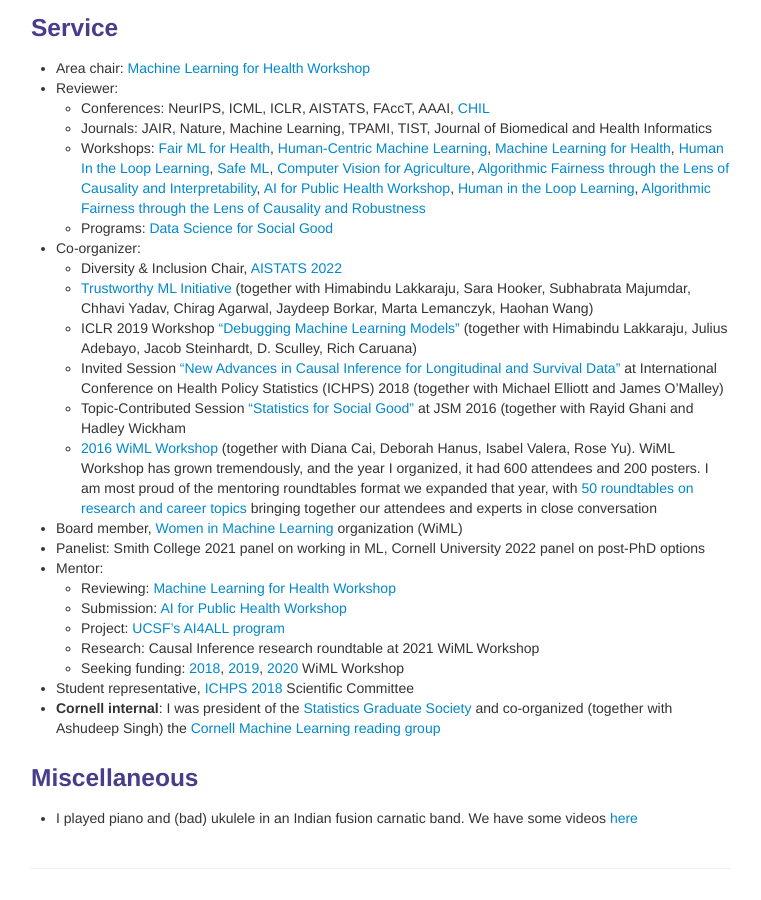
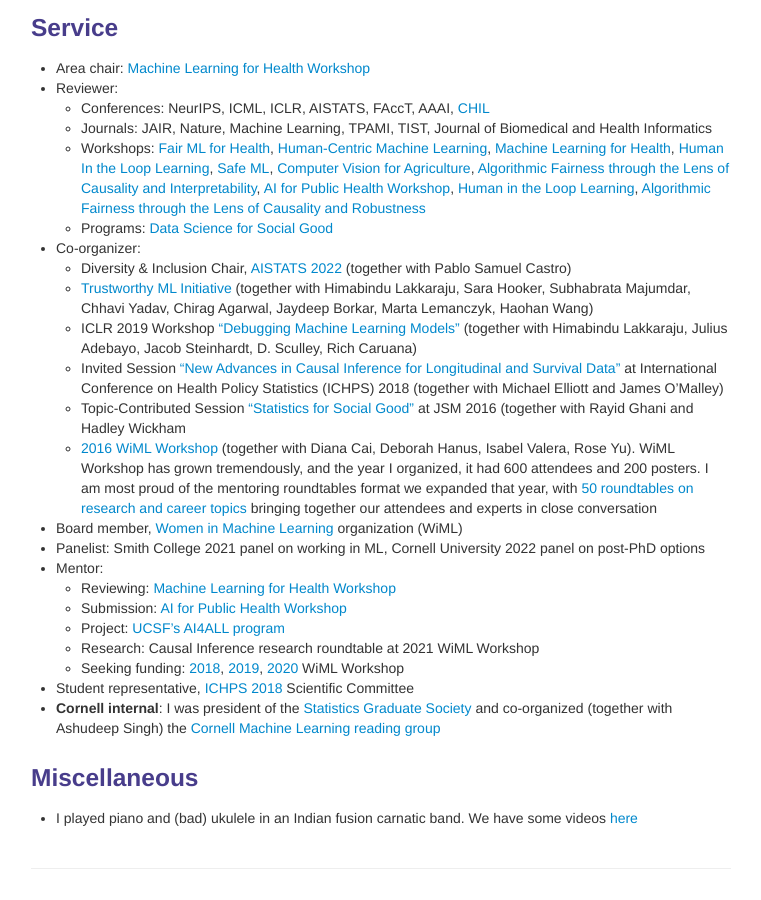
Before and after one commit to shftan/shftan.github.io, a Jekyll site: the page built from index.md, in a window 1280 px wide and 900 px high, scrolled down 2883 px. Shown: the whole window, without its empty margins (259-1020 px from the left). Built offline with Jekyll 4.4.1, drawn with Linux system fonts in a browser that asks for light colours.

Commit message:
Update index.md

```diff
--- a/index.md
+++ b/index.md
@@ -142,7 +142,7 @@ For older publications and posters, click <a class="paper" href="olderpublicatio
   - Workshops: [Fair ML for Health](https://www.fairmlforhealth.com/), [Human-Centric Machine Learning](https://sites.google.com/view/hcml-2019), [Machine Learning for Health](https://ml4health.github.io/2019/), [Human In the Loop Learning](https://sites.google.com/view/hill2019/home), [Safe ML](https://sites.google.com/view/safeml-iclr2019/home), [Computer Vision for Agriculture](https://www.cv4gc.org/cv4a2020/), [Algorithmic Fairness through the Lens of Causality and Interpretability](https://www.afciworkshop.org/), [AI for Public Health Workshop](https://aiforpublichealth.github.io/), [Human in the Loop Learning](https://www.icml-hill.com/), [Algorithmic Fairness through the Lens of Causality and Robustness](https://www.afciworkshop.org/)
   - Programs: <a href="http://www.dssgfellowship.org/">Data Science for Social Good</a>
 - Co-organizer:
-  - Diversity & Inclusion Chair, [AISTATS 2022](http://aistats.org/aistats2022/)
+  - Diversity & Inclusion Chair, [AISTATS 2022](http://aistats.org/aistats2022/) (together with Pablo Samuel Castro)
   - [Trustworthy ML Initiative](https://www.trustworthyml.org/) (together with Himabindu Lakkaraju, Sara Hooker, Subhabrata Majumdar, Chhavi Yadav, Chirag Agarwal, Jaydeep Borkar, Marta Lemanczyk, Haohan Wang)
   - ICLR 2019 Workshop [“Debugging Machine Learning Models”](https://iclr.cc/Conferences/2019/Schedule?showEvent=628) (together with Himabindu Lakkaraju, Julius Adebayo, Jacob Steinhardt, D. Sculley, Rich Caruana)
   - Invited Session ["New Advances in Causal Inference for Longitudinal and Survival Data"](http://ww2.amstat.org/meetings/ichps/2018/onlineprogram/Program.cfm) at International Conference on Health Policy Statistics (ICHPS) 2018 (together with Michael Elliott and James O'Malley)
```
